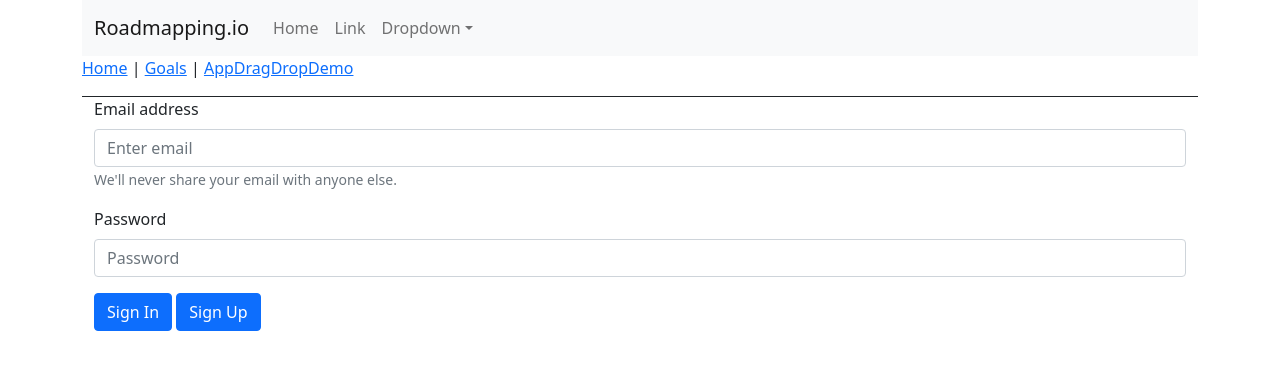
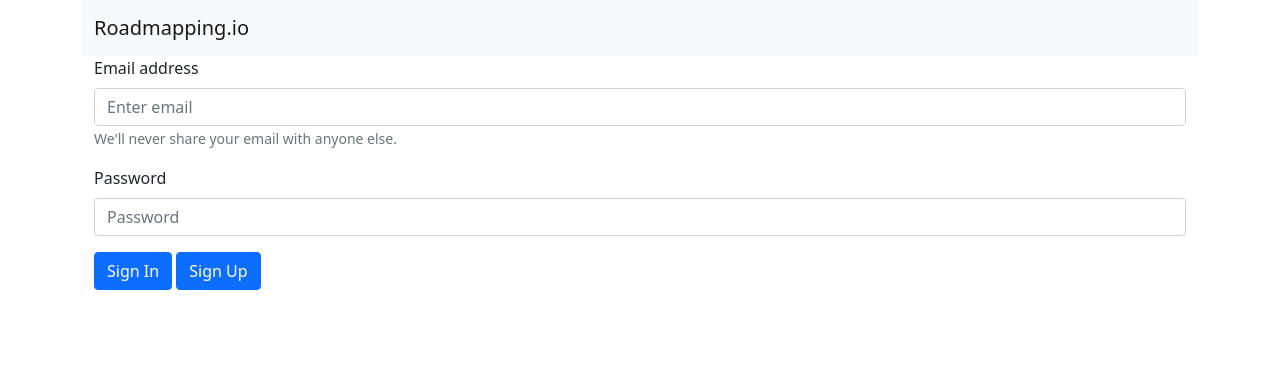
Before and after one commit to roadmapping/roadmapping, a React app: page / in a window 1280 px wide. Shown: the top 370 px of the page. Built offline with nearby package versions, Linux system fonts and the light colour scheme; the HTML template or start-up script is replaced by a standard one.

Commit message:
fixed title and dropdown

```diff
--- a/client/components/NavComponent.js
+++ b/client/components/NavComponent.js
@@ -1,7 +1,5 @@
 import React from "react";
 
-import Nav from "react-bootstrap/Nav";
-import NavDropdown from "react-bootstrap/NavDropdown";
 import Navbar from "react-bootstrap/Navbar";
 import Container from "react-bootstrap/Container";
 
@@ -11,23 +9,6 @@
       <Container>
         <Navbar.Brand href="#home">Roadmapping.io</Navbar.Brand>
         <Navbar.Toggle aria-controls="basic-navbar-nav" />
-        <Navbar.Collapse id="basic-navbar-nav">
-          <Nav className="me-auto">
-            <Nav.Link href="#home">Home</Nav.Link>
-            <Nav.Link href="#link">Link</Nav.Link>
-            <NavDropdown title="Dropdown" id="basic-nav-dropdown">
-              <NavDropdown.Item href="#action/3.1">Action</NavDropdown.Item>
-              <NavDropdown.Item href="#action/3.2">
-                Another action
-              </NavDropdown.Item>
-              <NavDropdown.Item href="#action/3.3">Something</NavDropdown.Item>
-              <NavDropdown.Divider />
-              <NavDropdown.Item href="#action/3.4">
-                Separated link
-              </NavDropdown.Item>
-            </NavDropdown>
-          </Nav>
-        </Navbar.Collapse>
       </Container>
     </Navbar>
   );
--- a/client/components/SignInComponent.js
+++ b/client/components/SignInComponent.js
@@ -1,4 +1,5 @@
 import React from "react";
+import { Link } from "react-router-dom";
 
 import Form from "react-bootstrap/Form";
 import Button from "react-bootstrap/Button";
@@ -19,9 +20,11 @@
           <Form.Label>Password</Form.Label>
           <Form.Control type="password" placeholder="Password" />
         </Form.Group>
-        <Button variant="primary" type="submit">
-          Sign In
-        </Button>{" "}
+        <Link to="/appdragdropdemo">
+          <Button variant="primary" type="submit">
+            Sign In
+          </Button>
+        </Link>{" "}
         <Button variant="primary" type="submit">
           Sign Up
         </Button>
--- a/src/App.js
+++ b/src/App.js
@@ -1,9 +1,6 @@
 import React from "react";
 import "./App.scss";
-import { Link } from "react-router-dom";
 import { hot } from "react-hot-loader/root";
-import Route from "react-router-dom";
-//import { BrowserRouter }
 
 import { Container } from "react-bootstrap";
 // import AuthContainer from '../containers/AuthContainer';
@@ -16,15 +13,6 @@
     return (
       <Container>
         <NavComponent />
-        <nav
-          style={{
-            borderBottom: "solid 1px",
-            paddingBottom: "1rem",
-          }}
-        >
-          <Link to="/">Home</Link> | <Link to="/goals">Goals</Link> |{" "}
-          <Link to="/appdragdropdemo">AppDragDropDemo</Link>
-        </nav>
         <SignInComponent />
       </Container>
     );
```
Also changed, not shown: 1 other file (tests, documents, lock files or other folders).
